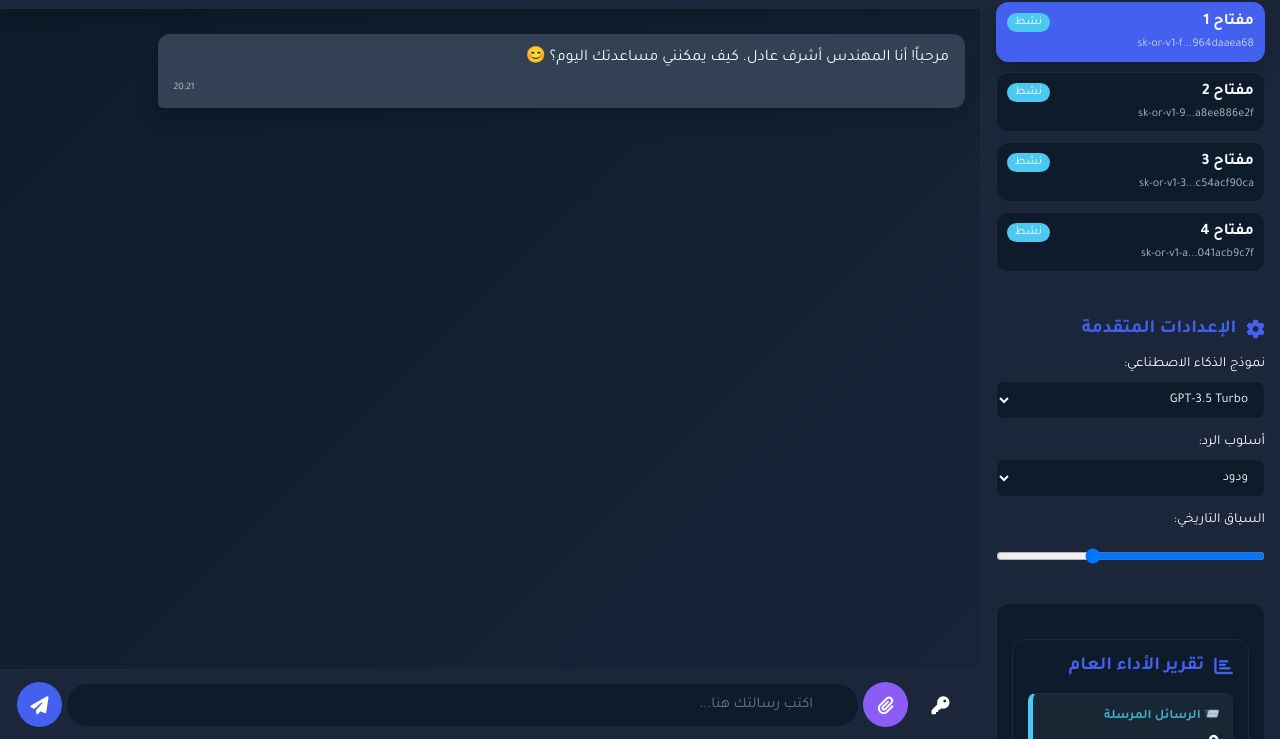
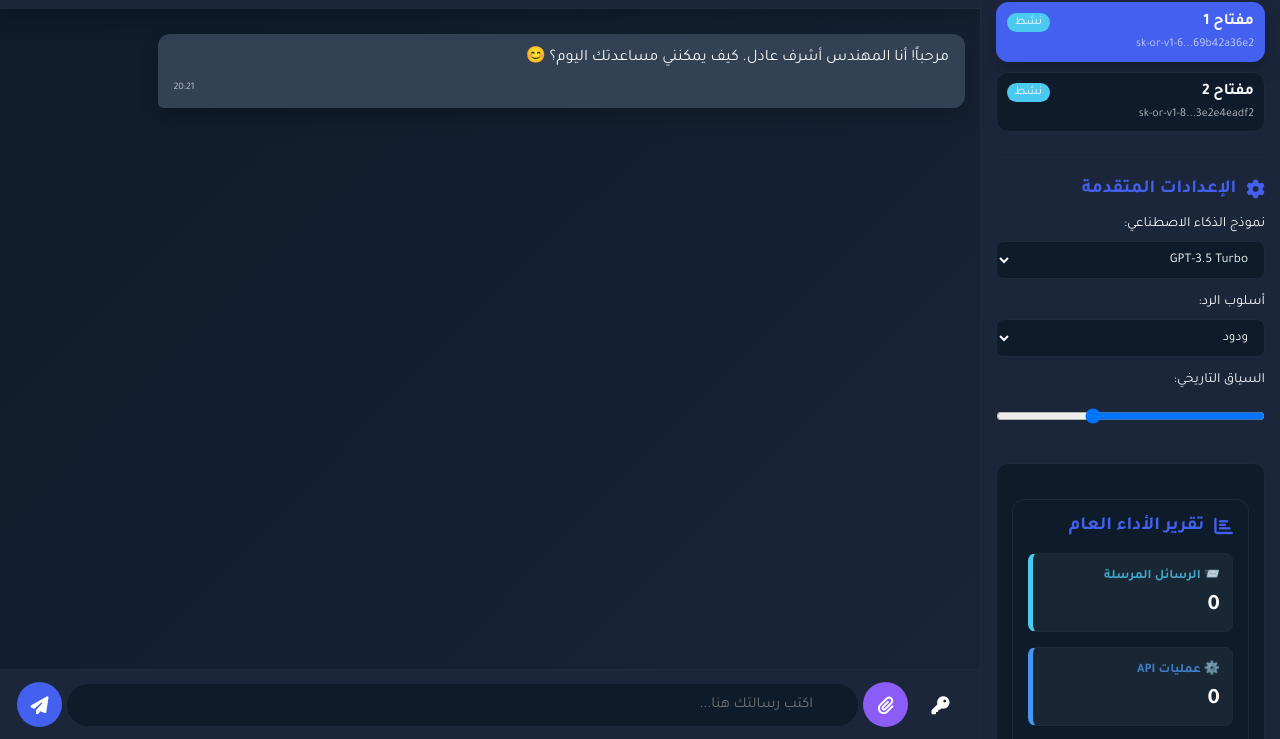
Before and after one commit to ashrafadeldev86/ashraf-bot, a plain HTML site: page index.html in a window 1280 px wide. Shown: the part 61-800 px from the top of the page. Drawn offline with nearby package versions, Linux system fonts and the light colour scheme.

Commit message:
Update index.html

```diff
--- a/index.html
+++ b/index.html
@@ -1223,12 +1223,9 @@ body.light-mode textarea {
 // ================ تهيئة النظام ================
 
 // مفاتيح API
-// مفاتيح API
 const API_KEYS = [
-  "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",
-  "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",
-  "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",
-  "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"
+  "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",
+  "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"
 ];
 // مفتاح OCR
 const OCR_API_KEY = "K84155983788957";
```
